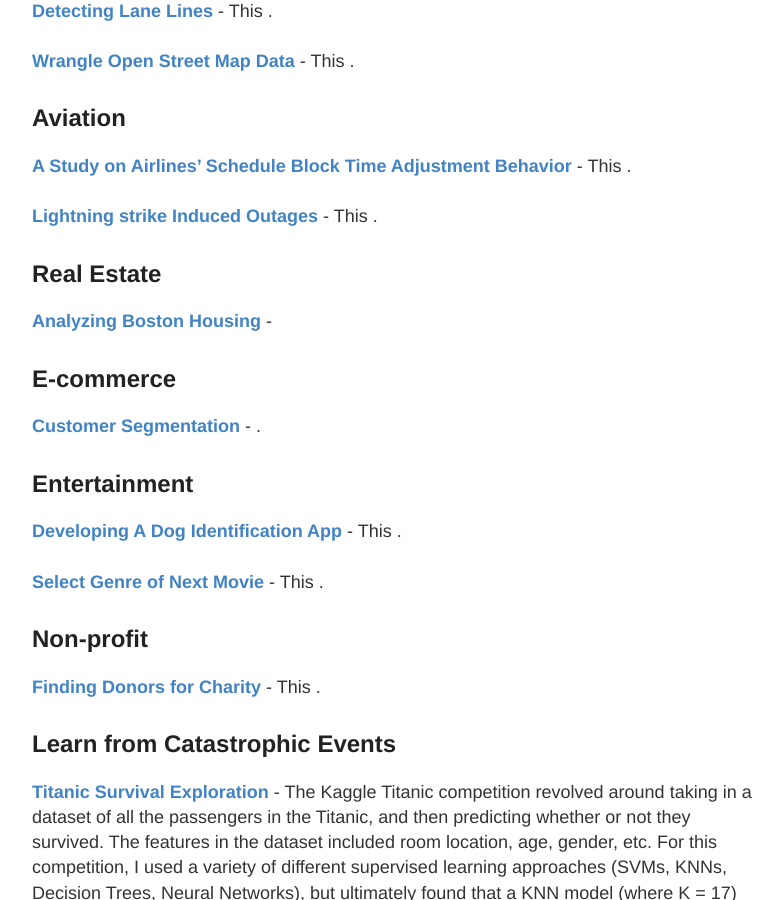
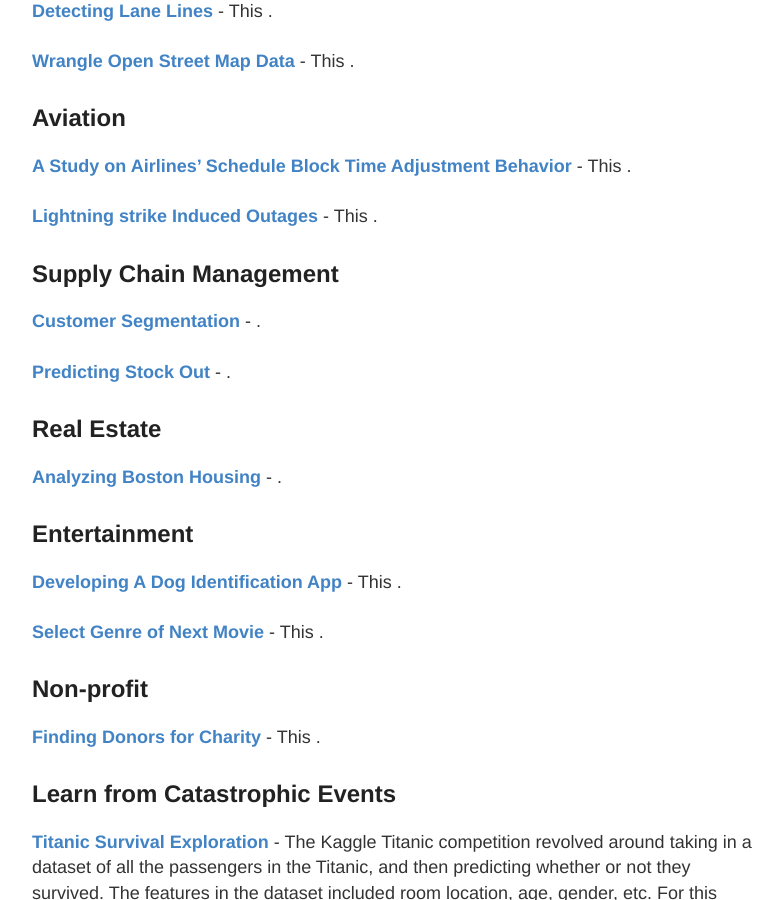
Before and after one commit to wzding/deprecated_wzding.github.io, a Jekyll site: the page built from project1.md, in a window 1280 px wide and 900 px high, scrolled down 368 px. Shown: the whole window, without its empty margins (248-1030 px from the left). Built offline with Jekyll 4.4.1, drawn with Linux system fonts in a browser that asks for light colours.

Commit message:
added a project

```diff
--- a/project1.md
+++ b/project1.md
@@ -15,11 +15,12 @@ Projects in this page are organized by **domain**.
 <a href="https://wzding.github.io/wzding.github.io/projects/AirlinesScheduleBlockTimeAdjustmentBehavior.pdf" target="_blank">**A Study on Airlines’ Schedule Block Time Adjustment Behavior**</a> - This .
 <br><br><a href="https://wzding.github.io/wzding.github.io/projects/LightningstrikeInducedOutages.pdf" target="_blank">**Lightning strike Induced Outages**</a> - This .
 
+## Supply Chain Management
+<a href="https://wzding.github.io/wzding.github.io/projects/Customer_Segments.html" target="_blank">**Customer Segmentation**</a> - .
+<br><br><a href="https://wzding.github.io/wzding.github.io/projects/stock_out_prediction.html" target="_blank">**Predicting Stock Out**</a> - .
+
 ## Real Estate
-<a href="https://wzding.github.io/wzding.github.io/projects/Boston_Housing.html" target="_blank">**Analyzing Boston Housing**</a> -
-
-## E-commerce
-<a href="https://wzding.github.io/wzding.github.io/projects/Customer_Segments.html" target="_blank">**Customer Segmentation**</a> - .
+<a href="https://wzding.github.io/wzding.github.io/projects/Boston_Housing.html" target="_blank">**Analyzing Boston Housing**</a> - .
 
 ## Entertainment
 <a href="https://wzding.github.io/wzding.github.io/projects/Dog_Identification_App.html" target="_blank">**Developing A Dog Identification App**</a> - This .
```
